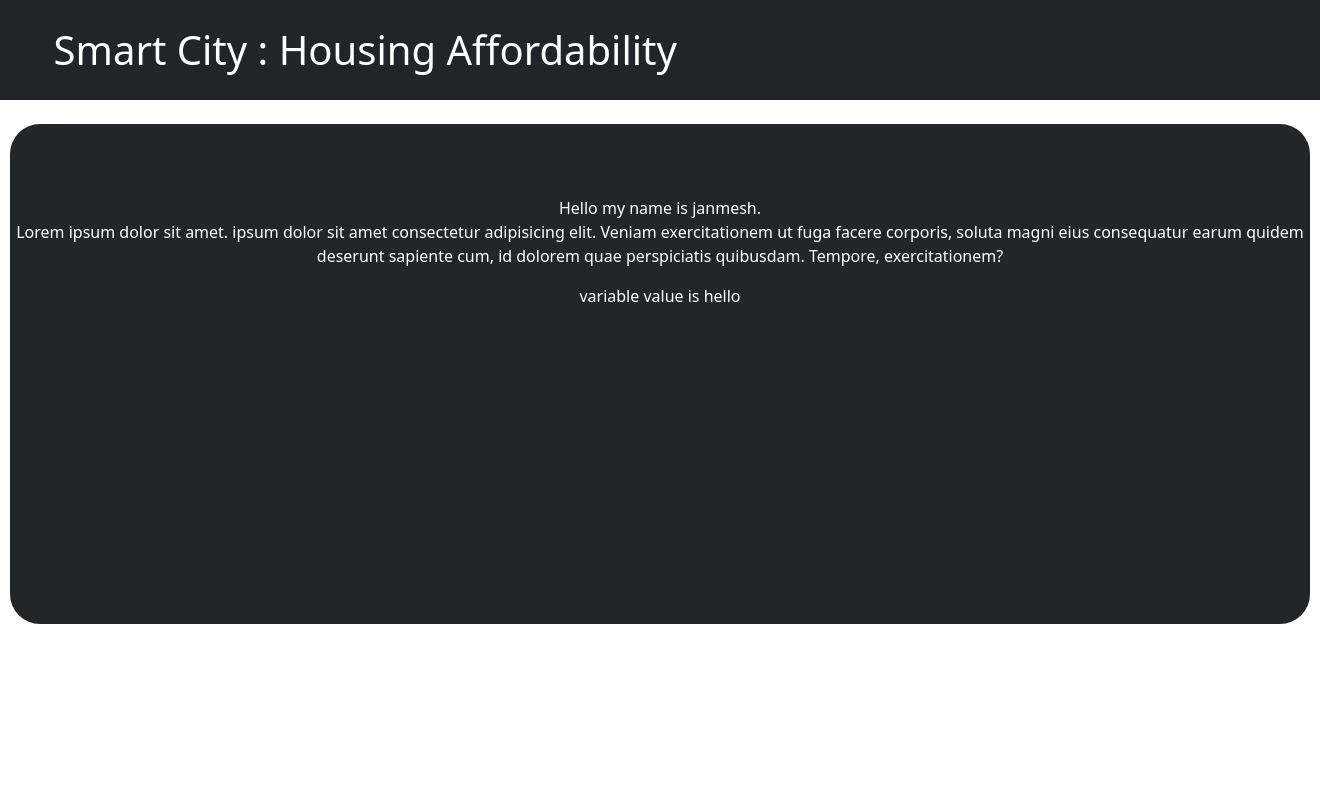
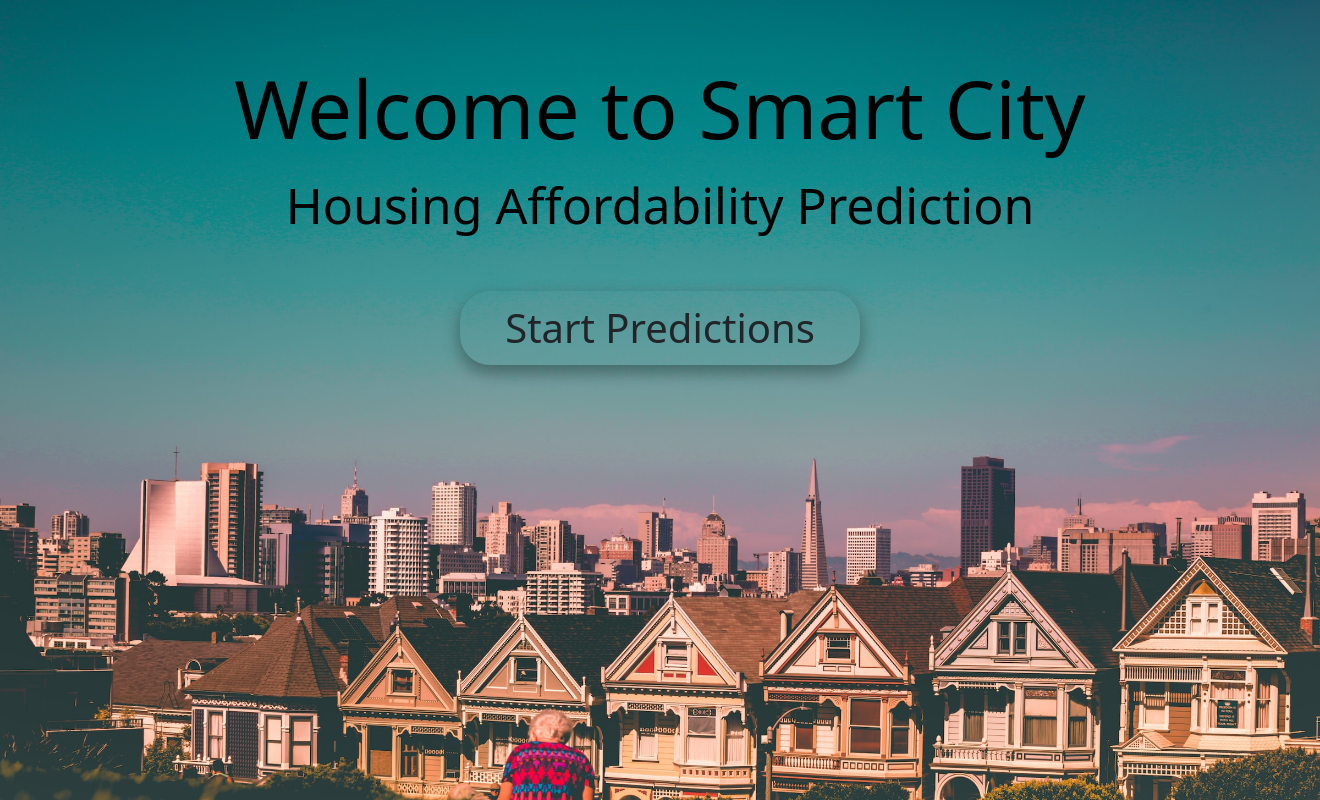
Before and after one commit to janmeshpatel/Housing-Affordability, a Django app: page / in a window 1320 px wide. Run offline with Django 4.2, Linux system fonts and the light colour scheme.

Commit message:
adding model into views.py and deploy on the server

```diff
--- a/scha/Haffordability/urls.py
+++ b/scha/Haffordability/urls.py
@@ -3,7 +3,8 @@ from django.urls import path
 from Haffordability import views
 
 urlpatterns = [
-    path("", views.index, name='home'),
-    path("about", views.about, name='about'),
-    path("services", views.services, name='services')
+    path("", views.home, name='home'),
+    path("home", views.home, name='home'),
+    path("index", views.index, name='index'),
+    path("result", views.result),
 ]
--- a/scha/Haffordability/views.py
+++ b/scha/Haffordability/views.py
@@ -2,28 +2,111 @@ from django.shortcuts import render, HttpResponse
 
 
 
-#import library for implement Models
+# import Librarytr
 import pandas as pd
 import numpy as np
 import matplotlib.pyplot as plt
 import seaborn as sns
+from sklearn.model_selection import train_test_split
+from sklearn.linear_model import LinearRegression
+from sklearn import metrics
 
 
 
 # Create your views here.
 
+def home(request):
+    return render(request, 'home.html')
+
+
 def index(request):
 
-    # load datset into data
-    #data = pd.read_csv('scha\Dataset\California.csv')
+    return render(request, 'index.html')
 
-    context = {
-            'variable' : "hello"
-        }
-    return render(request, 'index.html', context)
 
-def about(request):
-    return HttpResponse("this is about")
+def result(request):
 
-def services(request):
-    return HttpResponse("this is services")
+    data = pd.read_csv(r'C:\Users\Janmesh\OneDrive - Saint Peters University\Desktop\Project\scha\Ml_model\California.csv')
+
+    data = data.drop(['longitude'], axis=1)
+    data = data.drop(['latitude'], axis =1)
+
+    data.dropna(inplace=True)
+
+    ocean = pd.get_dummies(data.ocean_proximity).astype(int)
+    data = data.join(ocean)
+    data = data.drop(['ocean_proximity'], axis=1)
+
+    # train test split
+    X = data.drop(['median_house_value'], axis=1)
+    Y = data['median_house_value']
+
+
+    # train test data split into 30 70 ration
+    X_train, X_test, Y_train, Y_test = train_test_split(X, Y, test_size=0.30)
+
+    # creating model
+    model = LinearRegression()
+    model.fit(X_train, Y_train)
+
+    var1 = float(request.POST['i1'])
+    var2 = float(request.POST['i2'])
+    var3 = float(request.POST['i3'])
+    var4 = float(request.POST['i4'])
+    var5 = float(request.POST['i5'])
+    var6 = float(request.POST['i6'])
+    var7 = request.POST['i7']
+
+    if (var7=='n1'):
+        n1=1
+        n2=0
+        n3=0
+        n4=0
+        n5=0
+    elif (var7=='n2'):
+        n1=0
+        n2=1
+        n3=0
+        n4=0
+        n5=0
+    elif (var7=='n3'):
+        n1=0
+        n2=0
+        n3=1
+        n4=0
+        n5=0
+    elif (var7=='n4'):
+        n1=0
+        n2=0
+        n3=0
+        n4=1
+        n5=0
+    elif (var7=='n5'):
+        n1=0
+        n2=0
+        n3=0
+        n4=0
+        n5=1
+
+
+
+
+    print(var1)
+    print(var2)
+    print(var3)
+    print(var4)
+    print(var5)
+    print(var6)
+    print(n1)
+    print(n2)
+    print(n3)
+    print(n4)
+    print(n5)
+
+    predictions = model.predict(np.array([var1,var2,var3,var4,var5, var6,n1,n2,n3,n4,n5]).reshape(1,-1))
+
+    predictions = round(predictions[0])
+
+    price = "The Predicted price is $"+str(predictions)
+
+    return render(request, 'index.html', {"result2" : price})
--- a/scha/scha/settings.py
+++ b/scha/scha/settings.py
@@ -124,6 +124,7 @@ STATIC_URL = 'static/'
 STATICFILES_DIRS = [
     BASE_DIR / "static"
 ]
+STATIC_ROOT = os.path.join(os.path.dirname(BASE_DIR), 'static')
 
 
 
--- a/scha/static/h.txt
+++ /dev/null
@@ -1 +0,0 @@
-hello my name is janmesh patel
--- /dev/null
+++ b/scha/templates/home.html
@@ -0,0 +1,49 @@
+{%load static%}
+<!DOCTYPE html>
+<html lang="en">
+<head>
+    <meta charset="UTF-8">
+    <meta name="viewport" content="width=device-width, initial-scale=1.0">
+    <title>Welcome to Home Page</title>
+
+
+    <link href="https://cdn.jsdelivr.net/npm/bootstrap@5.0.2/dist/css/bootstrap.min.css" rel="stylesheet" integrity="sha384-EVSTQN3/azprG1Anm3QDgpJLIm9Nao0Yz1ztcQTwFspd3yD65VohhpuuCOmLASjC" crossorigin="anonymous">
+    <style>
+        body{
+            background-image:url("{%static 'image.jpg'%}");
+            background-repeat: no-repeat;
+            background-attachment: fixed;
+            background-size: cover;
+        }
+        input{
+            box-shadow: 0 8px 16px 0 rgba(0,0,0,0.2), 0 6px 20px 0 rgba(0,0,0,0.19);
+
+            color:rgb(104, 95, 95)
+}
+        input:hover {
+            box-shadow: 0 12px 16px 0 rgba(0,0,0,0.24),0 17px 100px 0 rgba(0,0,0,0.19);
+}
+
+
+    </style>
+</head>
+<body class = "bg-dark">
+
+    <div>
+        <br><br>
+        <center>
+            <span style="color: black; font-size:80px">Welcome to Smart City</span>
+            <br>
+            <span style="color: black; font-size:50px; ">Housing Affordability Prediction</span>
+            <br><br><br>
+            <form action="index">
+                <input class="btn" type="submit" value="Start Predictions" style="font-size:40px; border-radius: 30px; width: 400px;">
+            </form
+
+
+        </center>
+
+    </div>
+
+</body>
+</html>
--- a/scha/templates/index.html
+++ b/scha/templates/index.html
@@ -1,3 +1,4 @@
+{% load static%}
 <!DOCTYPE html>
 <html lang="en">
 <head>
@@ -8,27 +9,114 @@
 
     <link href="https://cdn.jsdelivr.net/npm/bootstrap@5.0.2/dist/css/bootstrap.min.css" rel="stylesheet" integrity="sha384-EVSTQN3/azprG1Anm3QDgpJLIm9Nao0Yz1ztcQTwFspd3yD65VohhpuuCOmLASjC" crossorigin="anonymous">
 
+    <style>
+        body{
+            background-image:url("{%static 'image.jpg'%}");
+            background-repeat: no-repeat;
+            background-attachment: fixed;
+            background-size: cover;
+        }
+
+        .opt{
+            opacity:0.5 ;
+        }
+
+        .dropdown-content {
+  display: none;
+  position: absolute;
+  background-color: #f1f1f1;
+  min-width: 160px;
+  box-shadow: 0px 8px 16px 0px rgba(0,0,0,0.2);
+  z-index: 1;
+}
+
+.dropdown-content a {
+  color: black;
+  padding: 12px 16px;
+  text-decoration: none;
+  display: block;
+}
+
+.dropdown-content a:hover {background-color: #ddd;}
+
+.dropdown:hover .dropdown-content {display: block;}
+
+.dropdown:hover .dropbtn {background-color: #3e8e41;}
+
+
+    </style>
 </head>
 <body>
     <nav class="navbar navbar-expand-lg navbar-dark bg-dark" style="height: 100px;">
         <div class="container-fluid" style="align-items: center;">
-          <a class="navbar-brand" href="#" style="font-size: 40px;">&nbsp;&nbsp;&nbsp;&nbsp;Smart City : Housing Affordability</a>
+          <a  class="navbar-brand" href="home" style="font-size: 40px;">&nbsp;&nbsp;&nbsp;&nbsp;Smart City : Housing Affordability</a>
         </div>
       </nav>
 
 
 <br>
-     <center><div style=" color: white; height: 500px; width: 1300px; background-color: #232629; border-radius: 30px; ">
-        <br><br><br>
+    <center>
+        <div class="opt" style=" color: white; height: 700px; width: 1300px; background-color: #232629; border-radius: 30px; ">
+            <br>
+            <h3>Please enter the following value for prediction :</h3><br><br><br>
+            <form action="result" method="POST">
+                {% csrf_token %}
 
-        <span style="color: white;">     Hello my name is janmesh.</span>
+                <div class="row">
+                    <div class="col-sm-4">
+                        <input type="text" name="i1" placeholder="House Median Age">
+                    </div>
+                    <div class="col-sm-4">
+                        <input type="text" name="i2" placeholder="Total Rooms">
+                    </div>
+                    <div class="col-sm-4">
+                        <input type="text" name="i3" placeholder="Total Bedrooms">
+                    </div>
+                </div>
 
-        <p style="color: white;">
-            Lorem ipsum dolor sit amet. ipsum dolor sit amet consectetur adipisicing elit. Veniam exercitationem ut fuga facere corporis, soluta magni eius consequatur earum quidem deserunt sapiente cum, id dolorem quae perspiciatis quibusdam. Tempore, exercitationem?
-        </p>
+                <br>
 
-        variable value is {{ variable }}
-     </div>
+                <div class="row">
+                    <div class="col-sm-4">
+                        <input type="text" name="i4" placeholder="Population">
+                    </div>
+                    <div class="col-sm-4">
+                        <input type="text" name="i5" placeholder="Households">
+                    </div>
+                    <div class="col-sm-4">
+                        <input type="text" name="i6" placeholder="Median Income">
+                    </div>
+
+                </div>
+
+                <br>
+                <div class="row">
+                    <div class="col-sm-4">
+                        <label for="cars">Choose the location :</label>
+                        <select id="cars" name="i7">
+                            <option value="n1">1H-Ocean</option>
+                            <option value="n2">Inland</option>
+                            <option value="n3">Island</option>
+                            <option value="n4">Near Bay</option>
+                            <option value="n5">Near Ocean</option>
+
+                        </select>
+                    </div>
+
+                </div>
+
+                <br>
+
+                <div>
+                    <input type="submit" value="Predict">
+                </div>
+            </form>
+<br><br>
+            <div class="row">
+                <h2>Prediction :{{result2}}</h2>
+            </div>
+
+        </div>
     </center>
 </body>
 </html>
```
Also changed, not shown: scha/Ml_model/California.csv (added), scha/static/image.jpg (added), 1 other file.
